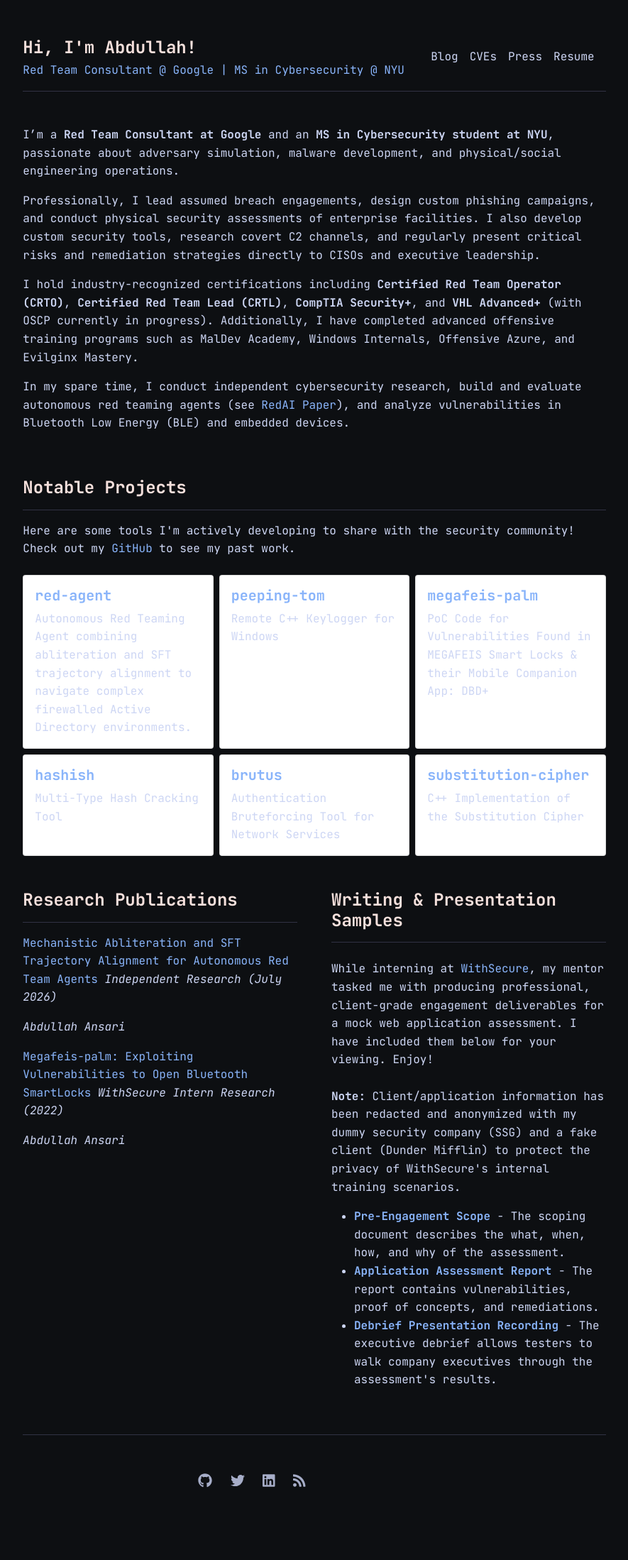
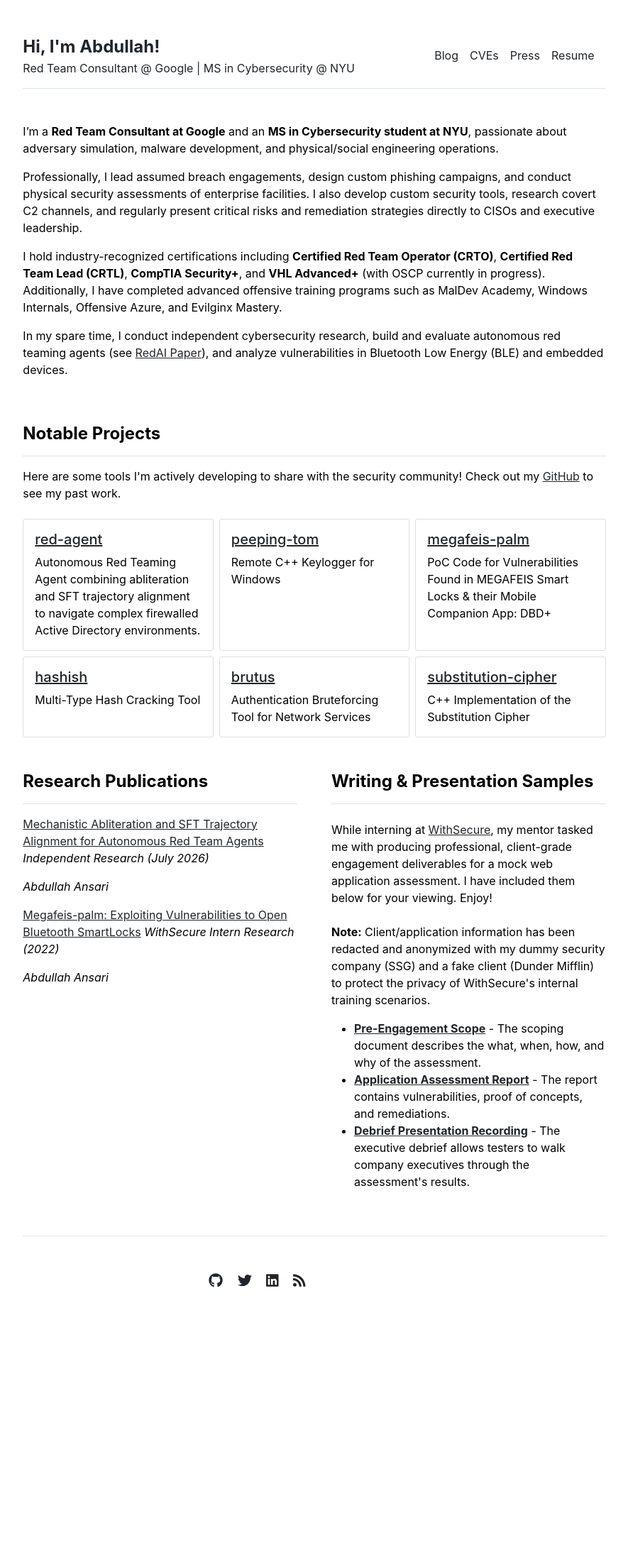
Before and after one commit to shehzade/shehzade.github.io, a Jekyll site: the page built from index.md, in a window 1280 px wide. Shown: the whole page at 71% size, without its empty margins (197-1082 px from the left). Built offline with Jekyll 4.4.1, drawn with Linux system fonts in a browser that asks for light colours; after the commit the page ends 1916 px from its top, so only the background shows below that.

Commit message:
Restore entire layout and stylesheets to original stock Academic theme

```diff
--- a/_includes/head.html
+++ b/_includes/head.html
@@ -9,5 +9,5 @@
   <!--<link rel="apple-touch-icon" sizes="152x152" href="{{ site.github.url }}/assets/apple-icon-152x152.png">-->
   <!--<link rel="shortcut icon" href="{{ site.github.url }}/assets/favicon.ico">-->
   <link rel="preconnect" href="https://fonts.gstatic.com">
-  <link href="https://fonts.googleapis.com/css2?family=JetBrains+Mono:ital,wght@0,300;0,400;0,700;1,400&display=swap" rel="stylesheet">
+  <link href="https://fonts.googleapis.com/css2?family=Roboto:ital,wght@0,300;0,400;0,700;1,400&display=swap" rel="stylesheet">
 </head>
--- a/_sass/main.scss
+++ b/_sass/main.scss
@@ -1,87 +1,14 @@
-// Catppuccin Mocha themed Hacker/Red-Team Console Stylesheet
-$backgroundColor: #0d0f12;      // Deep space charcoal-black
-$bodyColor: #cdd6f4;            // Soft readable console white
-$bodyFont: "JetBrains Mono", "Fira Code", monospace;
-$linkColor: #89b4fa;            // Pastel electric blue
-$accentColor: #a6e3a1;           // Terminal console green
-$headingColor: #f5e0dc;          // Rosewater header color
-$borderColor: #313244;           // Sleek dark border
+$backgroundColor: #ffffff;
+$bodyColor: #000000;
+$bodyFont: -apple-system,BlinkMacSystemFont,"Segoe UI",Helvetica,Arial,sans-serif,"Apple Color Emoji","Segoe UI Emoji","Segoe UI Symbol";
+$linkColor: #212529 !important;
 
 body {
   background: $backgroundColor;
   color: $bodyColor;
   font-family: $bodyFont;
-  line-height: 1.6;
 }
 
-// Anchors & Links
-a {
-  color: $linkColor !important;
-  text-decoration: none;
-  transition: color 0.15s ease-in-out, text-shadow 0.15s ease-in-out;
-
-  &:hover {
-    color: $accentColor !important;
-    text-decoration: underline !important;
-    text-shadow: 0 0 8px rgba(166, 227, 161, 0.4);
-  }
+body a {
+  color: $linkColor
 }
-
-// Navigation Overrides
-nav a {
-  color: #cdd6f4 !important;
-  font-weight: 500;
-
-  &:hover {
-    color: $accentColor !important;
-    text-decoration: none !important;
-  }
-}
-
-// Typography Headers
-h1, h2, h3, h4, h5, h6, .fs-4 {
-  color: $headingColor !important;
-  font-weight: 700 !important;
-}
-
-.text-muted {
-  color: #a6adc8 !important;
-}
-
-// Bootstrap Layout Boundaries
-.border-bottom, .border-top {
-  border-color: $borderColor !important;
-}
-
-// Inline & Block Code Syntax Highlighting Polish
-code, kbd, pre, samp {
-  font-family: $bodyFont !important;
-}
-
-code {
-  color: $accentColor;
-  background-color: #1e1e2e;
-  padding: 0.2rem 0.4rem;
-  border-radius: 4px;
-}
-
-pre {
-  background-color: #1e1e2e !important;
-  border: 1px solid $borderColor;
-  border-radius: 6px;
-
-  code {
-    background-color: transparent;
-    padding: 0;
-    color: inherit;
-  }
-}
-
-// Social media icons coloring
-.social-media-icons a {
-  color: #a6adc8 !important;
-
-  &:hover {
-    color: $accentColor !important;
-  }
-}
```
